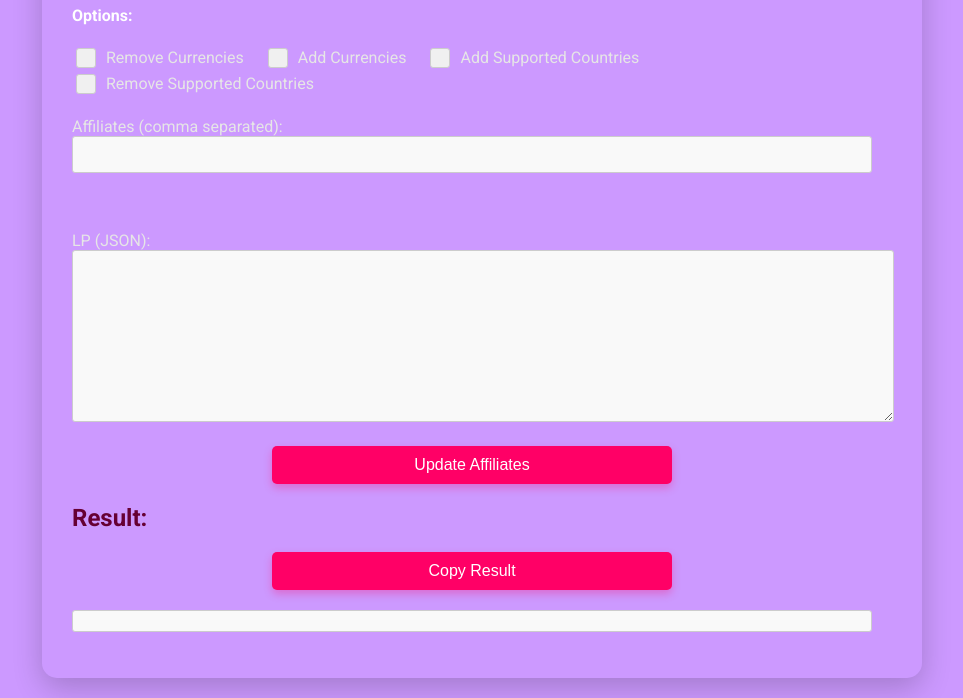
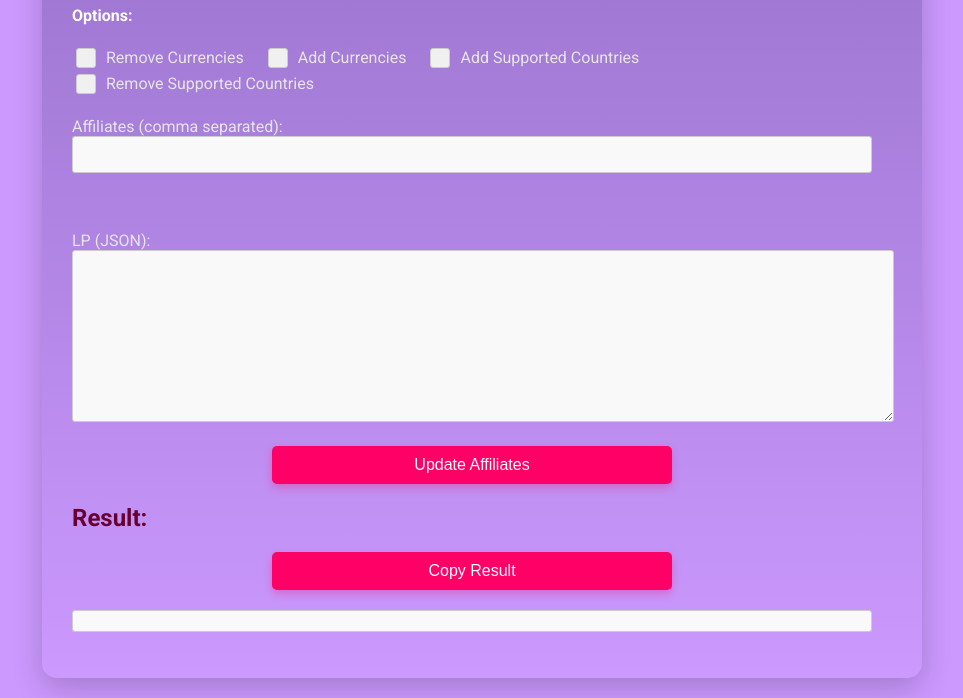
Before and after one commit to duna-simplex/tech-support-integration-tools, a plain HTML site: page index.html in a window 1280 px wide. Shown: the part 145-843 px from the top of the page, without its empty margins (158-1121 px from the left). Drawn offline with Linux system fonts and the light colour scheme.

Commit message:
update gardient again

```diff
--- a/css/style.css
+++ b/css/style.css
@@ -23,11 +23,12 @@ h1, h2, h3 {
   position: relative; /* Ensure the container has a relative position */
   width: 90%;
   max-width: 800px;
-  background: radial-gradient(circle at center, #9973CC 60%, rgb(180, 144, 227) 10% #CC99FF 10%);
+  background: linear-gradient(to top, #CC99FF, #9973CC);
   padding: 30px;
   border-radius: 15px;
   box-shadow: 0 10px 30px rgba(0, 0, 0, 0.2);
   transition: all 0.3s ease;
+  padding: 50px 50px 30px 30px;
 }
 
 
@@ -58,10 +59,6 @@ h1, h2, h3 {
   background-color: #CC0055;
 }
 
-/* Adjust the container's padding to accommodate the button */
-.container {
-  padding: 50px 50px 30px 30px;
-}
 
 .options-title {
   margin-bottom: 20px;
```
